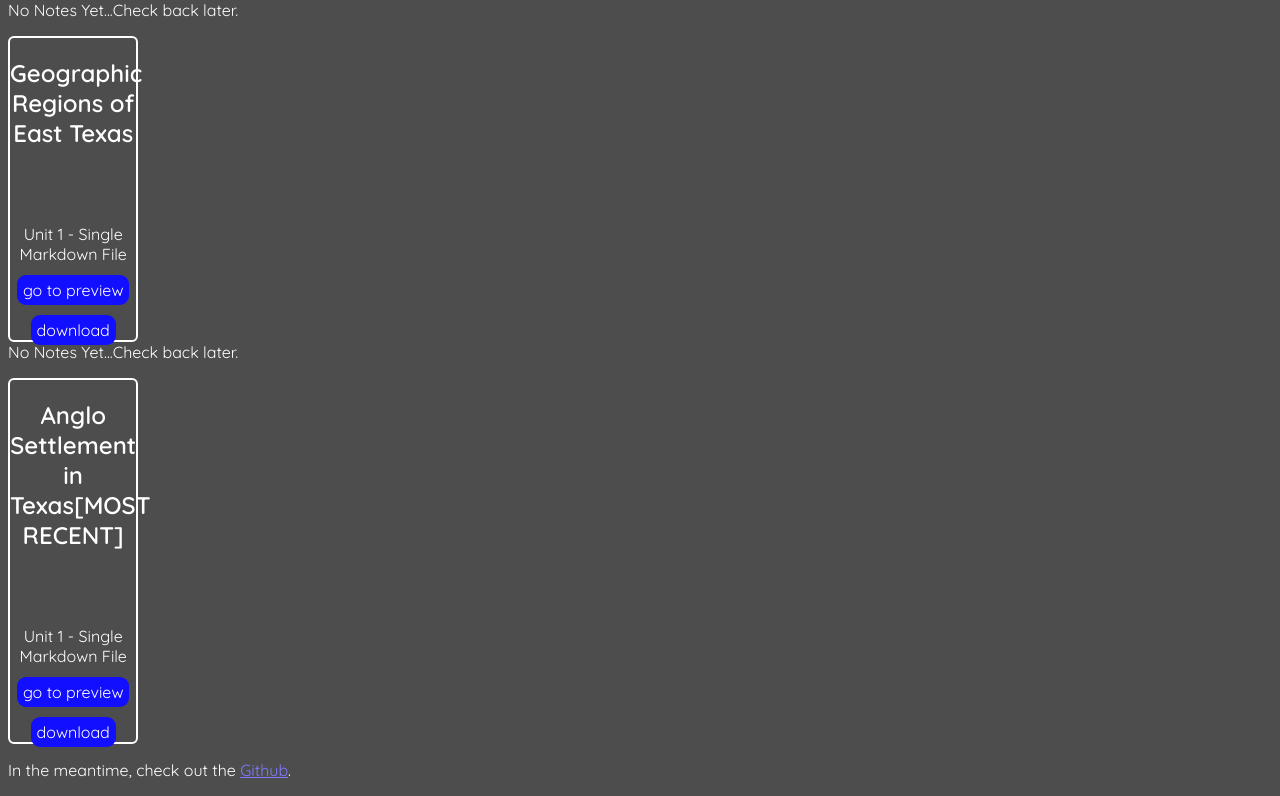
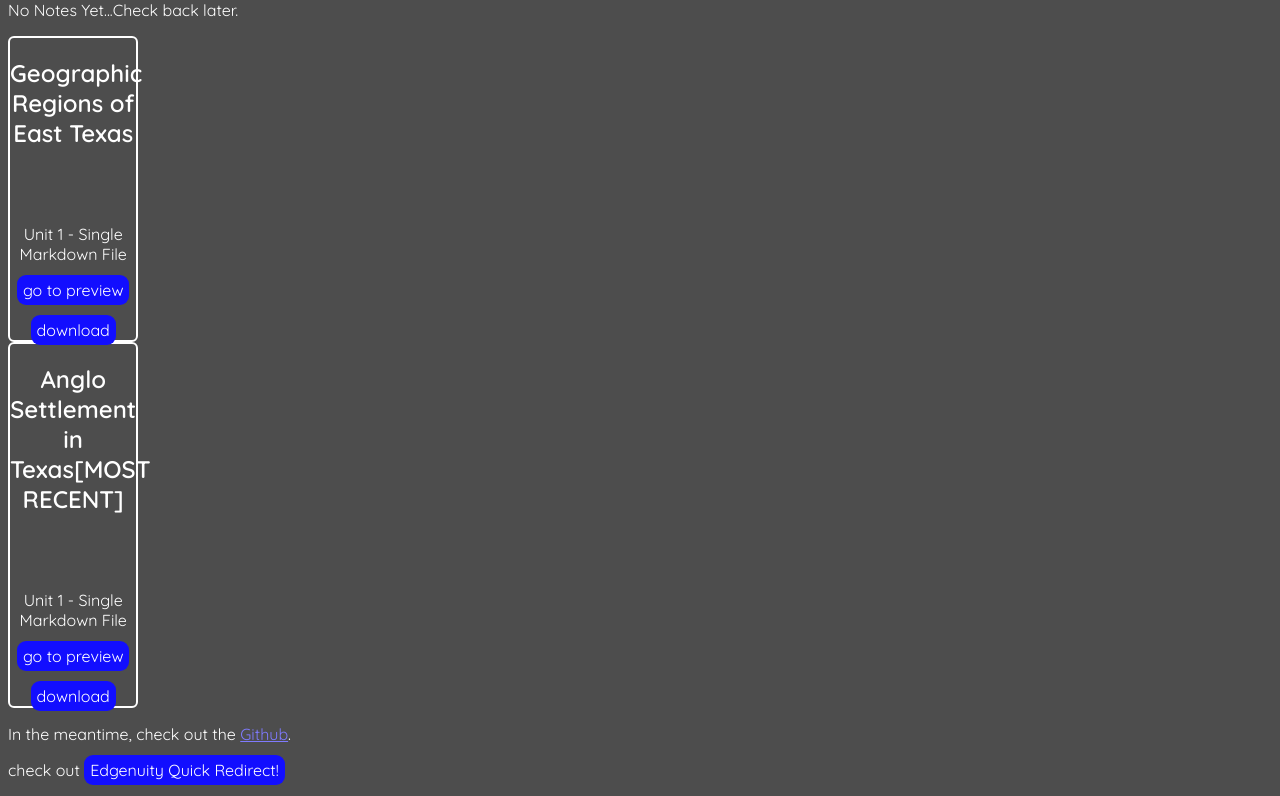
Before and after one commit to DankBoi293/Edgenotes, a plain HTML site: page docs/index.html in a window 1280 px wide. Shown: the part 139-935 px from the top of the page. Drawn offline with nearby package versions, Linux system fonts and the light colour scheme; a script that the page names is missing.

Commit message:
Update index.html

```diff
--- a/docs/index.html
+++ b/docs/index.html
@@ -90,7 +90,7 @@
           <a href="https://raw.githubusercontent.com/DankBoi293/Notes/master/Geographic%20Regions%20of%20East%20Texas%20-%20Unit%201%20-%20Texas%20History.md" class="button" download>download</a>
           </center>
         </div>
-                <p">No Notes Yet...Check back later.</p>
+
         <div class="release-box" id="latest">
           <center>
           <h2>Anglo Settlement in Texas[MOST RECENT]</h2>
@@ -102,6 +102,7 @@
           </center>
         </div>
         <p>In the meantime, check out the <a href="https://github.com/DankBoi293/Notes">Github</a>.</p>
+                                                                                       <p> check out <a href="https://dankboi293.github.io/Edgenotes/edgequickredirect" class="button">Edgenuity Quick Redirect!</a>
 
 
     </div>
```
